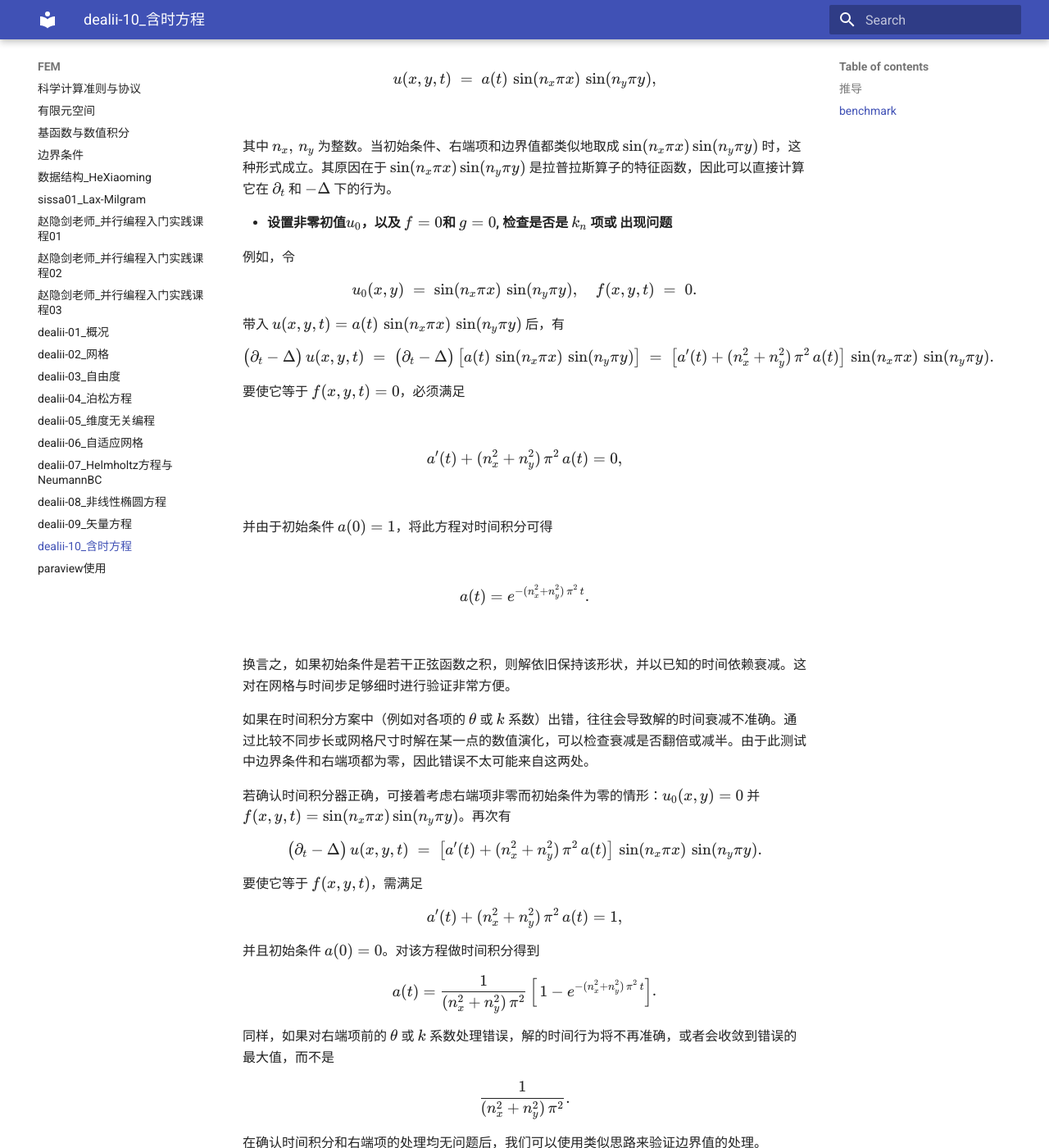
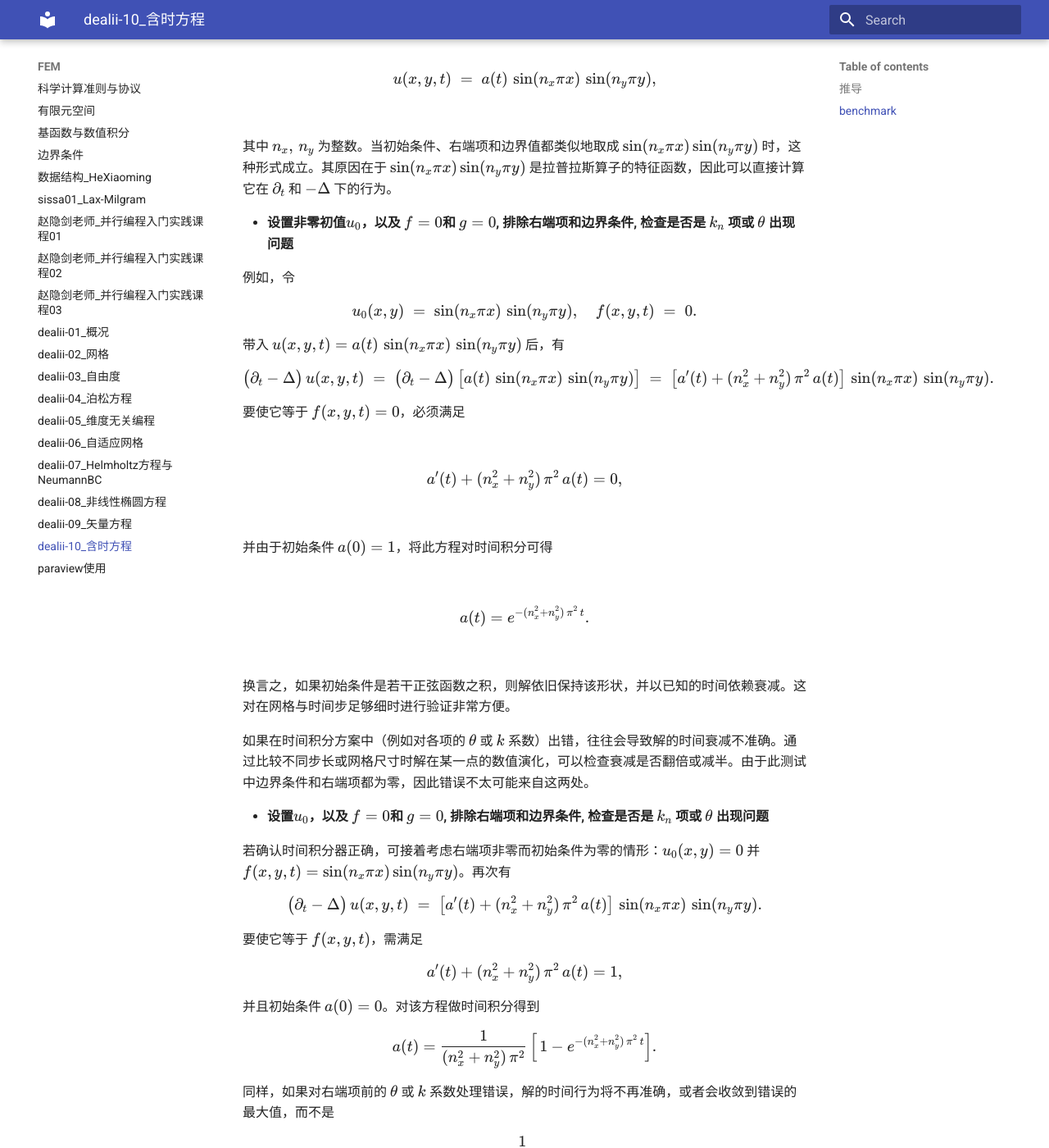
Before and after one commit to ymma98/technotes, an MkDocs documentation site: the page built from docs/FEM/dealii-10_含时方程.md, in a window 1280 px wide and 1400 px high, scrolled down 2819 px. Shown: the whole window at 82% size. Built offline with MkDocs 1.6.1 and Material for MkDocs 9.7.7, drawn with Linux system fonts in a browser that asks for light colours; part of the change alters nothing that is shown.

Commit message:
docs/FEM/dealii-10_含时方程.md updated from https://stackedit.cn/

```diff
--- a/docs/FEM/dealii-10_含时方程.md
+++ b/docs/FEM/dealii-10_含时方程.md
@@ -114,7 +114,7 @@ $$
 
 其中 $n_x,\,n_y$ 为整数。当初始条件、右端项和边界值都类似地取成 $\sin(n_x\pi x)\sin(n_y\pi y)$ 时，这种形式成立。其原因在于 $\sin(n_x\pi x)\sin(n_y\pi y)$ 是拉普拉斯算子的特征函数，因此可以直接计算它在 $\partial_t$ 和 $-\Delta$ 下的行为。
 
-* **设置非零初值$u_0$，以及 $f=0$和 $g=0$, 检查是否是 $k_n$ 项或 出现问题**
+* **设置非零初值$u_0$，以及 $f=0$和 $g=0$, 排除右端项和边界条件, 检查是否是 $k_n$ 项或 $\theta$ 出现问题**
 
 例如，令
 $$
@@ -147,6 +147,8 @@ $$
 换言之，如果初始条件是若干正弦函数之积，则解依旧保持该形状，并以已知的时间依赖衰减。这对在网格与时间步足够细时进行验证非常方便。
 
 如果在时间积分方案中（例如对各项的 $\theta$ 或 $k$ 系数）出错，往往会导致解的时间衰减不准确。通过比较不同步长或网格尺寸时解在某一点的数值演化，可以检查衰减是否翻倍或减半。由于此测试中边界条件和右端项都为零，因此错误不太可能来自这两处。
+
+* **设置$u_0$，以及 $f=0$和 $g=0$, 排除右端项和边界条件, 检查是否是 $k_n$ 项或 $\theta$ 出现问题**
 
 若确认时间积分器正确，可接着考虑右端项非零而初始条件为零的情形：$u_0(x,y) = 0$ 并 $f(x,y,t) = \sin(n_x\pi x)\sin(n_y\pi y)$。再次有
 $$
@@ -205,7 +207,7 @@ $$
 
 
 <!--stackedit_data:
-eyJoaXN0b3J5IjpbMTYwMDU1Mzk4OCwtOTg5Mzc5NzE4LC0yNT
-MyMTI5MTMsLTE0NzUxMjM0NzgsLTQzNjE1OTMxMywtMTkwNDU3
-OTAzNywxMTk0NDEzNjI5LC00MTc4NjczODFdfQ==
+eyJoaXN0b3J5IjpbLTIwNTcwMzk3ODgsLTk4OTM3OTcxOCwtMj
+UzMjEyOTEzLC0xNDc1MTIzNDc4LC00MzYxNTkzMTMsLTE5MDQ1
+NzkwMzcsMTE5NDQxMzYyOSwtNDE3ODY3MzgxXX0=
 -->
```
